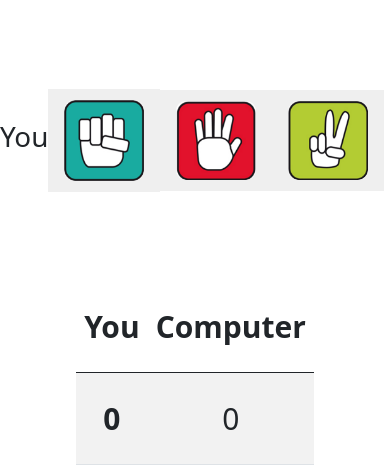
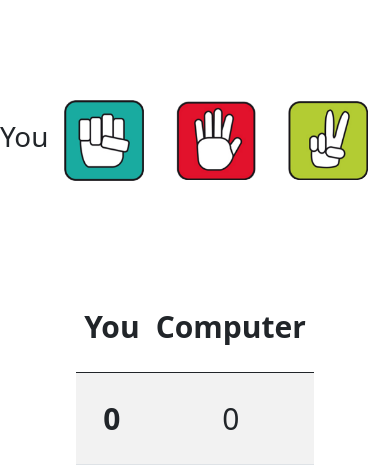
Before and after one commit to alemansrao/Rock-Paper-Scissors, a plain HTML site: page index.html in a window 390 px wide. Shown: the top 476 px of the page. Drawn offline with nearby package versions, Linux system fonts and the light colour scheme.

Commit message:
bg color modification

```diff
--- a/rps.css
+++ b/rps.css
@@ -7,7 +7,7 @@
   }
 
   .flex-container > div {
-    background-color: #f1f1f1;
+    /* background-color: #f1f1f1; */
     width: 33.33%;
     height: 100vh;
     display: flex;
@@ -20,6 +20,7 @@
 
   .flex-container > div > button{
     border: 0;
+    background-color: white;
   }
 img{
     width: 200px;
@@ -52,7 +53,7 @@ width: 100px;
       padding: 0;
     }
     .flex-container > div {
-      background-color: #ffffff;
+      /* background-color: #ffffff; */
       height: 33.33vh;
       width: 33.33%;
       display: flex;
```
